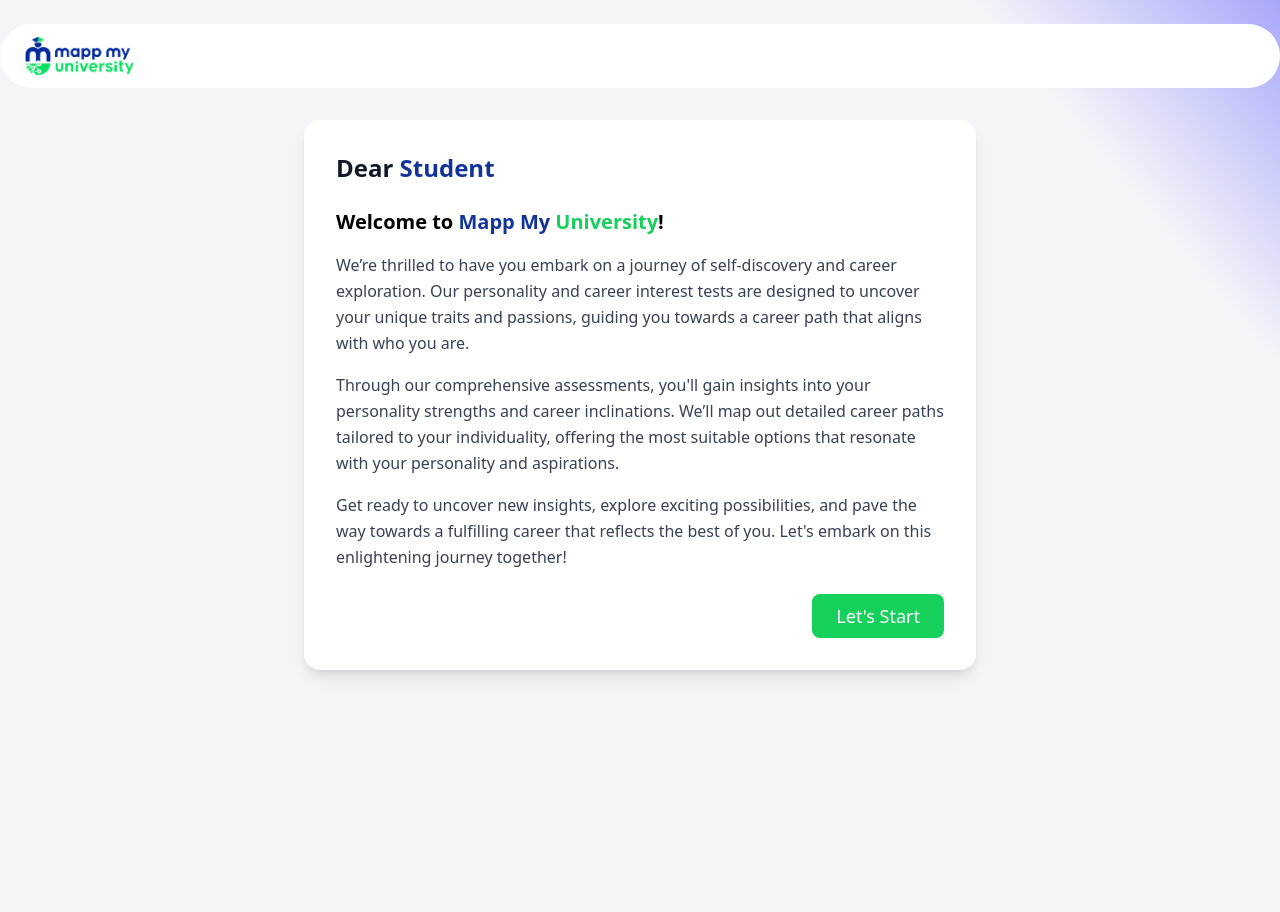
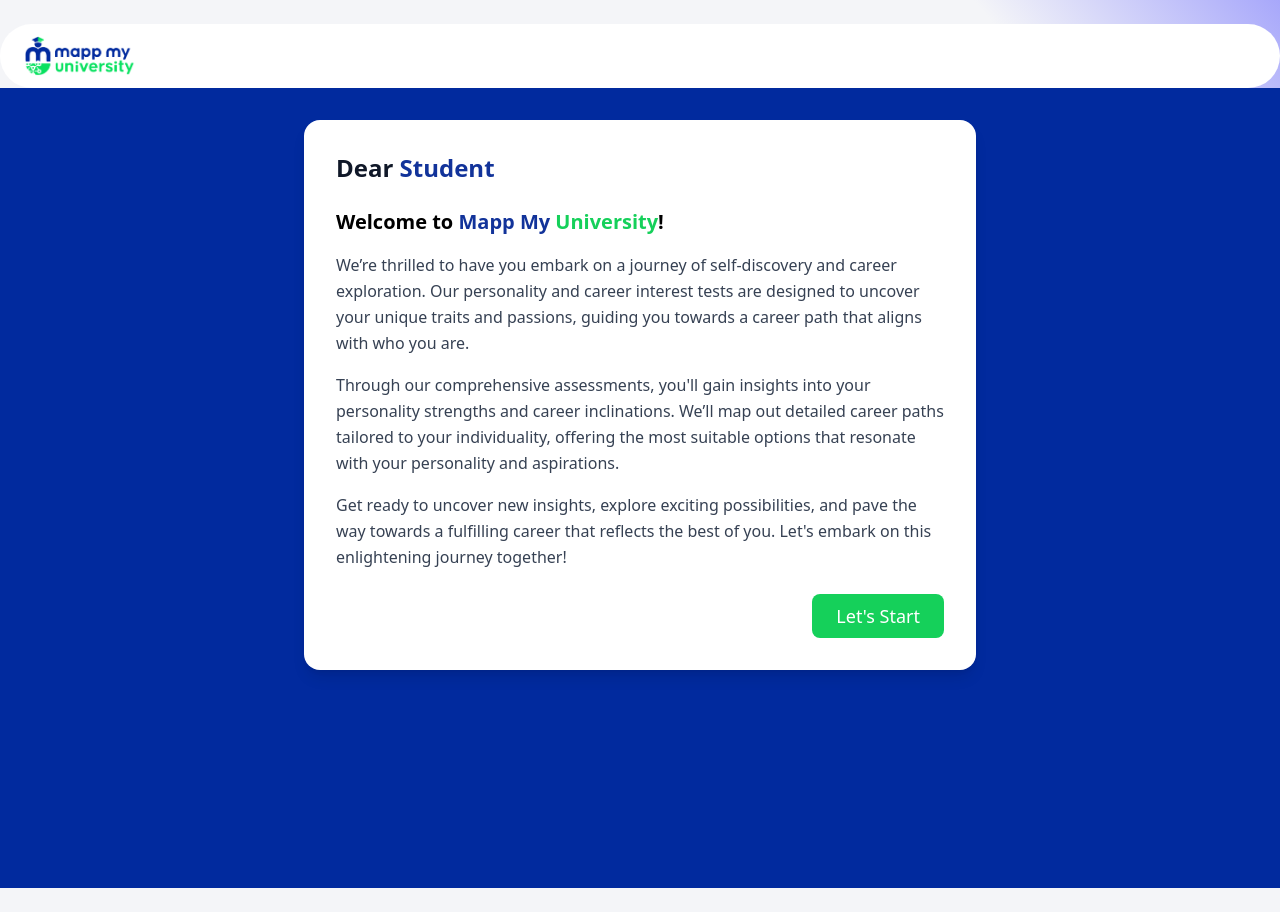
Before and after one commit to bytrait/MappU_Career_Guidance_Platform_Frontend, a React (Vite) app: page /demo in a window 1280 px wide. Built offline with nearby package versions, Linux system fonts and the light colour scheme; no server answers.

Commit message:
updated background color

```diff
--- a/src/pages/demo/DemoWelcomePage.jsx
+++ b/src/pages/demo/DemoWelcomePage.jsx
@@ -12,7 +12,7 @@
 
 
   return (
-    <div className="min-h-screen flex justify-center items-start p-2 sm:p-4 md:p-6 lg:p-8">
+    <div className="min-h-screen flex justify-center items-start p-2 sm:p-4 md:p-6 lg:p-8 bg-[#012A9E]">
       <div className="bg-white rounded-2xl shadow-lg w-full max-w-2xl p-4 sm:p-6 md:p-8">
 
         {/* Greeting */}
```
